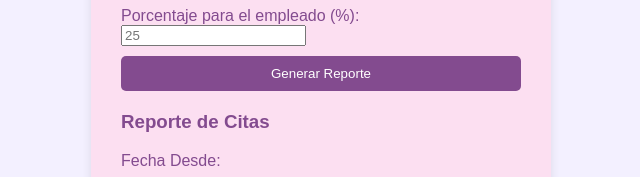
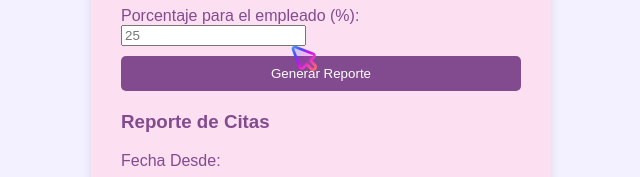
Before and after one commit to Ecumbe/testing, a website with bundled scripts: page balance.html in a window 1280 px wide. Shown: the part 325-502 px from the top of the page, 319-959 px from the left. Built offline with nearby package versions, Linux system fonts and the light colour scheme.

Commit message:
Update balance.html

```diff
--- a/balance.html
+++ b/balance.html
@@ -5,7 +5,7 @@
     <meta name="viewport" content="width=device-width, initial-scale=1.0">
     <title>Balance</title>
     <link rel="stylesheet" href="css/balance.css">
-    <link rel="stylesheet" href="cursor-style.css">
+    <link rel="stylesheet" href="custom-cursor.css">
 </head>
 <body>
     <div class="balance-container">
@@ -49,5 +49,6 @@
 
     <!-- Tu archivo JavaScript -->
     <script src="js/balance.js" type="module"></script>
+    <script src="custom-cursor.js" defer></script>
 </body>
 </html>
```
